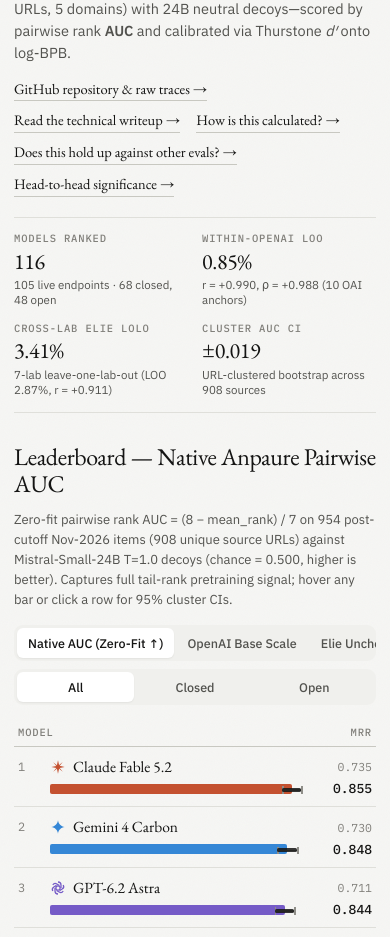
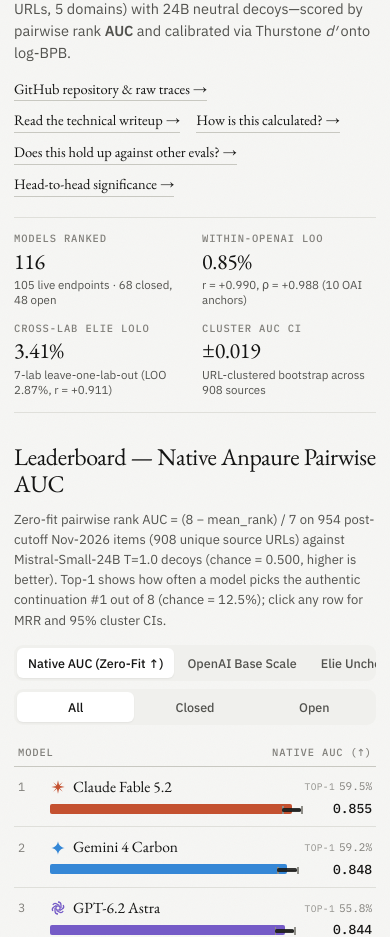
Before and after one commit to anpaure/pretraining-index, a plain HTML site: page index.html in a window 390 px wide. Shown: the part 165-1102 px from the top of the page. Drawn offline with nearby package versions, Linux system fonts and the light colour scheme.

Commit message:
Switch default AUC leaderboard 4th column from MRR to Top-1% and explicitly label mobile secondary stat (TOP-1 59.5% / AUC 0.855)

```diff
--- a/index.html
+++ b/index.html
@@ -426,6 +426,7 @@
   .ci-inner { position: absolute; top: 5px; height: 4px; background: var(--whisker-inner); border-radius: 1.5px; z-index: 3; opacity: 0.85; }
   .lb-val { font: 400 13px/1 var(--mono); font-variant-numeric: tabular-nums; white-space: nowrap; min-width: 48px; }
   .lb-sub { font: 400 12px/1 var(--mono); color: var(--ink-2); text-align: right; font-variant-numeric: tabular-nums; }
+  .lb-sub .mob-k { display: none; }
   .lb-sub.faint { color: var(--faint); }
   @media (max-width: 760px) {
     .lb-head, .lb-row { grid-template-columns: 26px 155px 1fr 56px; gap: 8px; }
@@ -467,7 +468,7 @@
       padding: 8px 4px;
     }
     .lb-head > div:nth-child(1),
-    .lb-head > div:nth-child(3) { display: none; }
+    .lb-head > div:nth-child(4) { display: none; }
     .lb-row {
       grid-template-columns: 24px minmax(0, 1fr) auto;
       grid-template-rows: auto auto;
@@ -477,7 +478,8 @@
     .lb-rank { grid-column: 1; grid-row: 1; font-size: 12px; }
     .lb-model { grid-column: 2; grid-row: 1; gap: 7px; flex-wrap: nowrap; }
     .lb-name { font-size: 15.5px; }
-    .lb-sub { grid-column: 3; grid-row: 1; font-size: 11.5px; color: var(--faint); white-space: nowrap; }
+    .lb-sub { grid-column: 3; grid-row: 1; font-size: 11px; color: var(--faint); white-space: nowrap; }
+    .lb-sub .mob-k { display: inline; margin-right: 4px; font-size: 9.5px; letter-spacing: 0.04em; text-transform: uppercase; opacity: 0.85; }
     .lb-bar-cell { grid-column: 2 / 4; grid-row: 2; gap: 10px; }
     .lb-track { height: 12px; }
     .lb-val { font-size: 13px; font-weight: 500; min-width: 44px; text-align: right; }
@@ -692,7 +694,7 @@
           <div>#</div>
           <div>Model</div>
           <div id="barColLabel">Native AUC (95% Cluster CI)</div>
-          <div style="text-align:right;" id="col4Label">MRR</div>
+          <div style="text-align:right;" id="col4Label">Top-1</div>
         </div>
         <div id="bars"></div>
       </div>
@@ -941,9 +943,9 @@ let scatterMetric = "unch_bpb";
 const CFG = {
   auc: {
     title: "Leaderboard — Native Anpaure Pairwise AUC",
-    hint: "Zero-fit pairwise rank AUC = (8 − mean_rank) / 7 on 954 post-cutoff Nov-2026 items (908 unique source URLs) against Mistral-Small-24B T=1.0 decoys (chance = 0.500, higher is better). Captures full tail-rank pretraining signal; hover any bar or click a row for 95% cluster CIs.",
+    hint: "Zero-fit pairwise rank AUC = (8 − mean_rank) / 7 on 954 post-cutoff Nov-2026 items (908 unique source URLs) against Mistral-Small-24B T=1.0 decoys (chance = 0.500, higher is better). Top-1 shows how often a model picks the authentic continuation #1 out of 8 (chance = 12.5%); click any row for MRR and 95% cluster CIs.",
     colLabel: "Native AUC (↑)",
-    col4: "MRR",
+    col4: "Top-1",
     ci: "auc_ci", sci: "auc_ci", higherBetter: true
   },
   oai_bpb: {
@@ -1191,8 +1193,7 @@ function renderLeaderboard() {
     }
     const hatch = m.cot_flagged || (m.access === "open" && m.kind === "post") ? " hatched" : "";
     let col4Val = "&mdash;";
-    if (metric === "auc") col4Val = m.mrr != null ? m.mrr.toFixed(3) : "&mdash;";
-    else if (metric === "mrr") col4Val = m.top1_pct != null ? m.top1_pct.toFixed(1) + "%" : "&mdash;";
+    if (metric === "auc" || metric === "mrr") col4Val = m.top1_pct != null ? m.top1_pct.toFixed(1) + "%" : "&mdash;";
     else col4Val = m.auc != null ? m.auc.toFixed(3) : "&mdash;";
     const isPinned = pinnedModels.has(m.name);
     return `<div class="lb-row${isPinned ? " pinned" : ""}" data-idx="${i}">
@@ -1209,7 +1210,7 @@ function renderLeaderboard() {
         </div>
         <div class="lb-val">${v.toFixed(3)}</div>
       </div>
-      <div class="lb-sub">${col4Val}</div>
+      <div class="lb-sub"><span class="mob-k">${c.col4}</span>${col4Val}</div>
     </div>
     <div class="lb-detail${isPinned ? " open" : ""}" data-detail-idx="${i}">${ciDetailsHTML(m, metric, false)}</div>`;
   }).join("");
```
